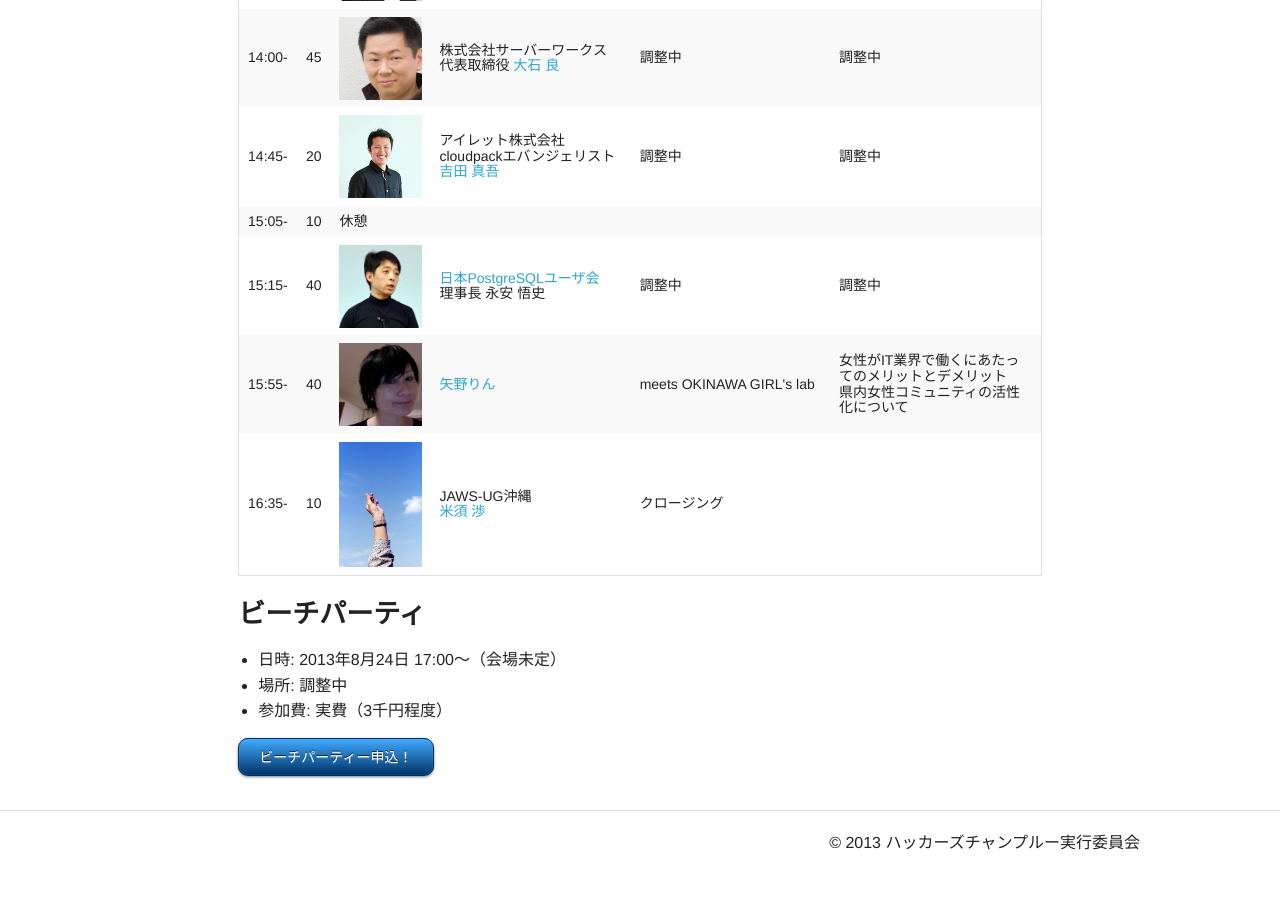
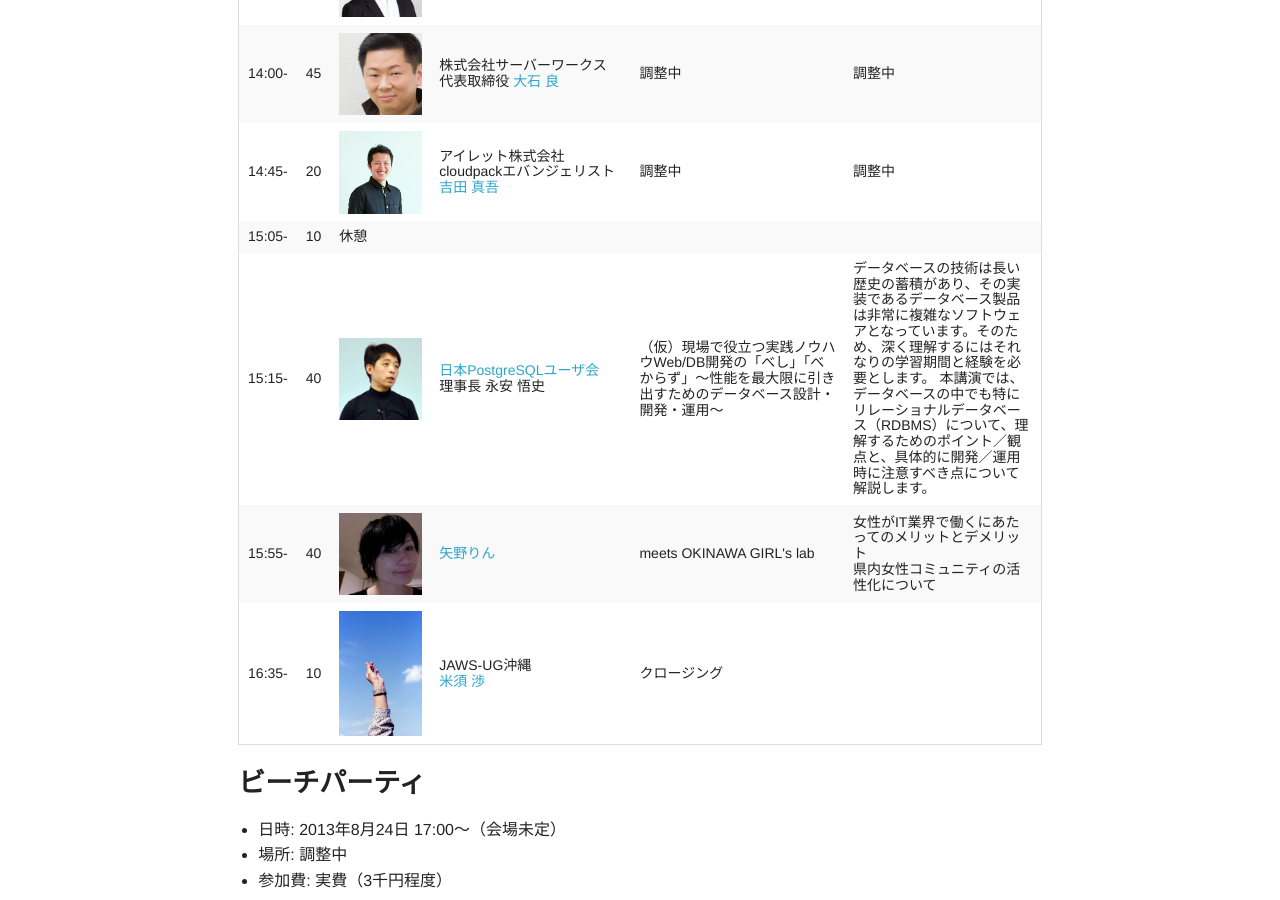
Before and after one commit to hackers-champloo/hackers-champloo.github.io, a Jekyll site: the page built from program-w-photo.md, in a window 1280 px wide and 900 px high, scrolled down 1777 px. Built offline with Jekyll 4.4.1, drawn with Linux system fonts in a browser that asks for light colours; Markdown is read by kramdown in place of the engine named in the settings; before the commit the page ends 2652 px from its top, so only the background shows below that.

Commit message:
JPUG 永安さんの講演タイトルと概要を追加

```diff
--- a/program-w-photo.md
+++ b/program-w-photo.md
@@ -134,8 +134,9 @@ Android女子部 [矢野りん](https://twitter.com/yanorin)          | Android
 	  <td>40</td>
 	  <td><img width="100" src="img/nagayasu.png"></td>
 	  <td nowrap><a href="http://www.postgresql.jp/">日本PostgreSQLユーザ会</a><br>理事長 永安 悟史</td>
-	  <td>調整中</td>
-	  <td>調整中</td>
+	  <td>（仮）現場で役立つ実践ノウハウWeb/DB開発の「べし」「べからず」～性能を最大限に引き出すためのデータベース設計・開発・運用～</td>
+	  <td>データベースの技術は長い歴史の蓄積があり、その実装であるデータベース製品は非常に複雑なソフトウェアとなっています。そのため、深く理解するにはそれなりの学習期間と経験を必要とします。
+本講演では、データベースの中でも特にリレーショナルデータベース（RDBMS）について、理解するためのポイント／観点と、具体的に開発／運用時に注意すべき点について解説します。</td>
 	</tr>
 	<tr>
 	  <td>15:55-</td>
```
